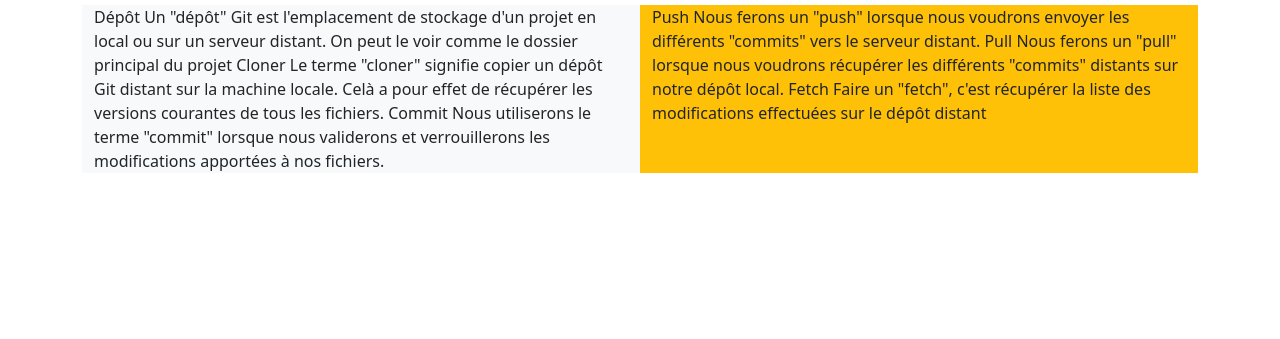
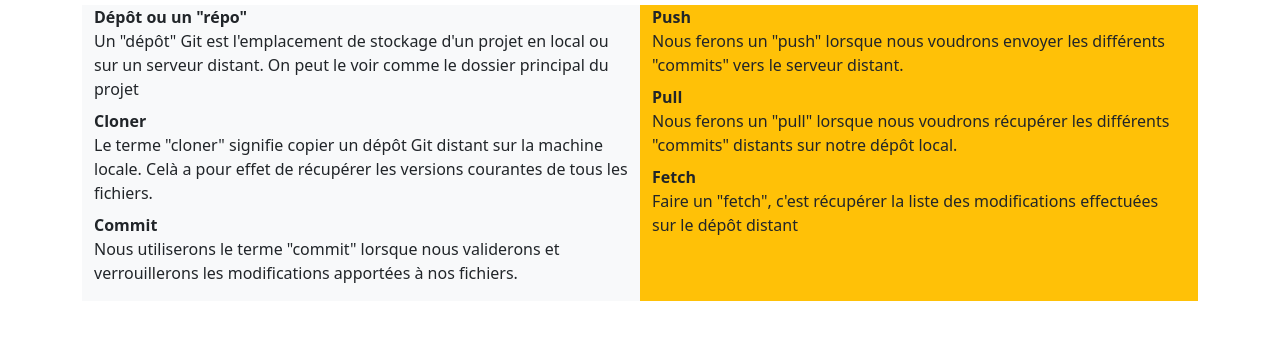
Before and after one commit to jimbylte/testTERRAGE, a plain HTML site: page index.html in a window 1280 px wide. Shown: the part 117-456 px from the top of the page. Drawn offline with nearby package versions, Linux system fonts and the light colour scheme.

Commit message:
Update index.html

```diff
--- a/index.html
+++ b/index.html
@@ -17,19 +17,28 @@
 
             <h2 class="container-fluid text-center bg-secondary">Mon article</h2>
             <div class="row">
-                <div class="col-6 bg-light">Dépôt
-Un "dépôt" Git est l'emplacement de stockage d'un projet en local ou sur un serveur distant. On peut le voir comme le dossier principal du projet
-Cloner
-Le terme "cloner" signifie copier un dépôt Git distant sur la machine locale. Celà a pour effet de récupérer les versions courantes de tous les fichiers.
-Commit
-Nous utiliserons le terme "commit" lorsque nous validerons et verrouillerons les modifications apportées à nos fichiers.
-</div>
-                <div class="col-6 bg-warning">Push
-Nous ferons un "push" lorsque nous voudrons envoyer les différents "commits" vers le serveur distant.
-Pull
-Nous ferons un "pull" lorsque nous voudrons récupérer les différents "commits" distants sur notre dépôt local.
-Fetch
-Faire un "fetch", c'est récupérer la liste des modifications effectuées sur le dépôt distant</div>
+                <div class="col-6 bg-light">
+                    <dl>
+                    <dt>Dépôt ou un "répo"</dt>
+                    <dd>Un "dépôt" Git est l'emplacement de stockage d'un projet en local ou sur un serveur distant. On peut le voir comme le dossier principal du projet</dd>
+                    <dt>Cloner</dt>
+                    <dd>Le terme "cloner" signifie copier un dépôt Git distant sur la machine locale. Celà a pour effet de récupérer les versions courantes de tous les fichiers.</dd>
+                    <dt>Commit</dt>
+                    <dd>Nous utiliserons le terme "commit" lorsque nous validerons et verrouillerons les modifications apportées à nos fichiers.</dd>
+                    </dl>
+                </div>
+                <div class="col-6 bg-warning">
+                    <dl>
+                    <dt>Push</dt>
+                   <dd>
+                        Nous ferons un "push" lorsque nous voudrons envoyer les différents "commits" vers le serveur distant.
+                   </dd>
+                        <dt>Pull</dt>
+                    <dd>Nous ferons un "pull" lorsque nous voudrons récupérer les différents "commits" distants sur notre dépôt local.</dd>
+                    <dt>Fetch</dt>
+                    <dd>Faire un "fetch", c'est récupérer la liste des modifications effectuées sur le dépôt distant</dd>
+                </dl>
+                </div>
             </div>
 
         </article>
```
